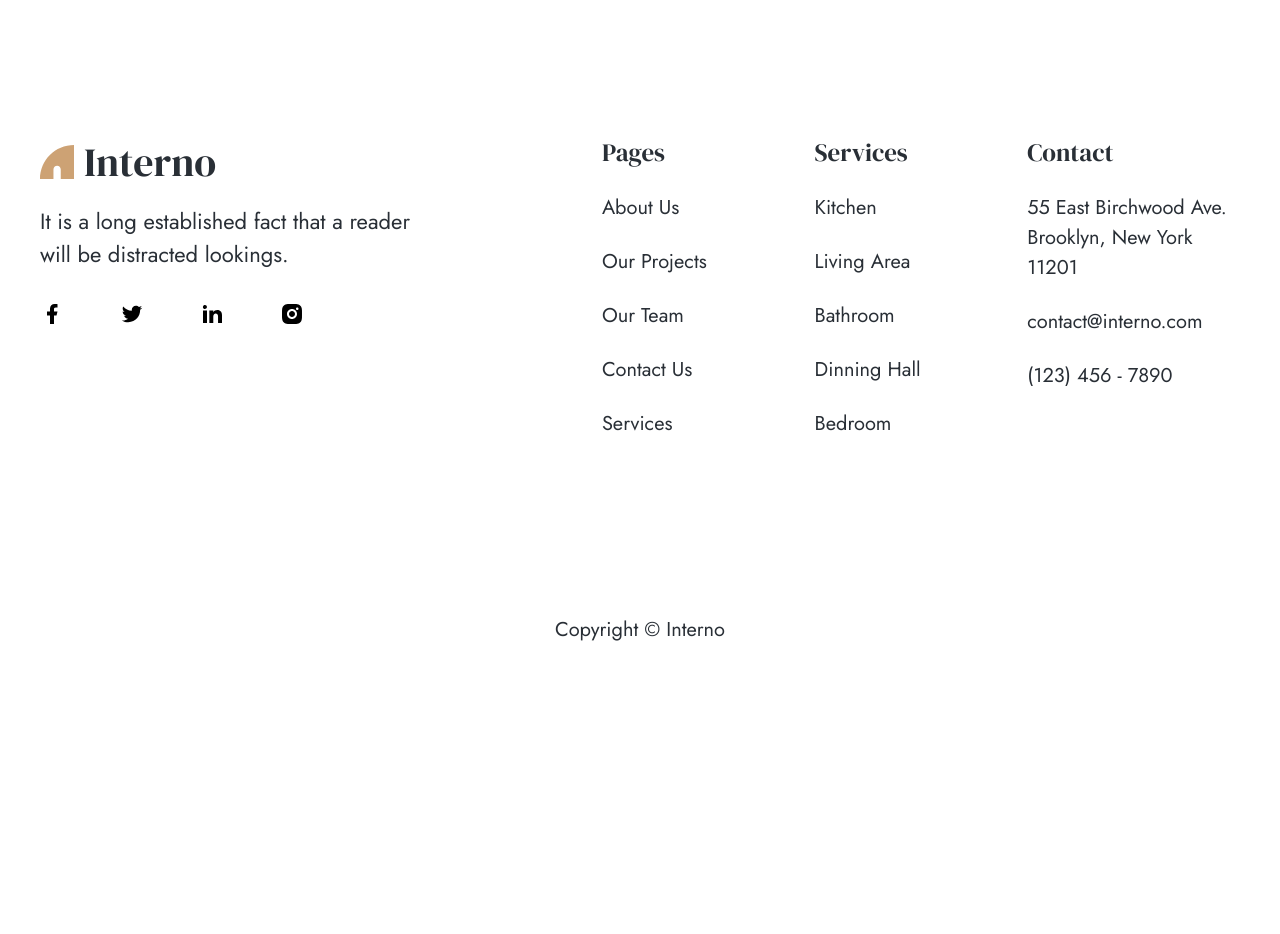
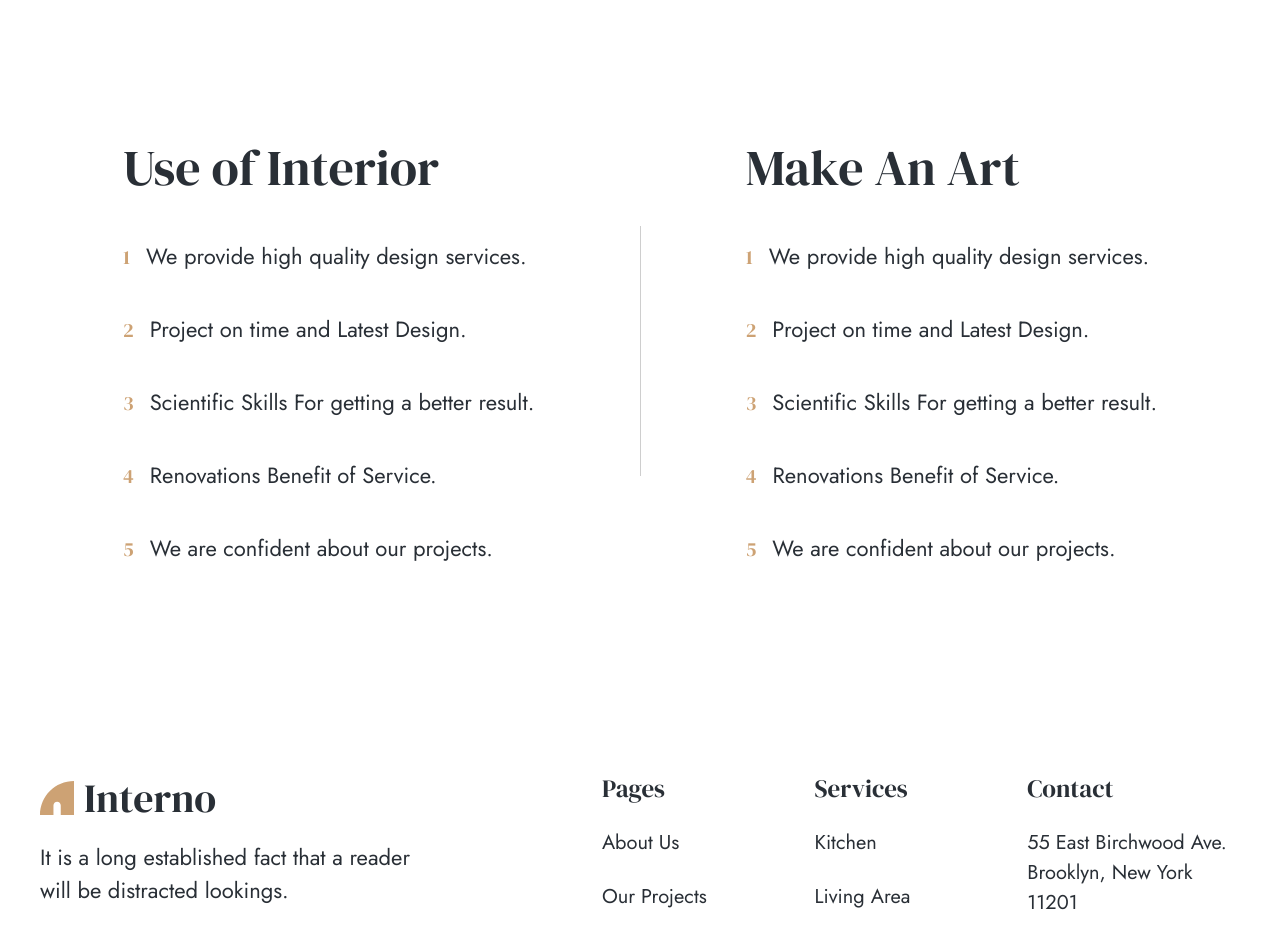
Before and after one commit to nhui98/interno-nextjs, a Next.js app: page /services/single in a window 1280 px wide. Shown: the part 1960-2894 px from the top of the page. Before the commit the page ends 2655 px from the top, so only its background shows below. Built offline with nearby package versions, Linux system fonts and the light colour scheme.

Commit message:
services single points

```diff
--- a/src/app/layout.tsx
+++ b/src/app/layout.tsx
@@ -1,4 +1,4 @@
-import { DMSerifDisplay, jost } from "@/config/fonts";
+import { DM_Serif_Display, Jost } from "next/font/google";
 import "./globals.css";
 import Header from "@/components/header";
 import Footer from "@/components/footer";
@@ -7,6 +7,15 @@ export const metadata = {
   title: "Create Next App",
   description: "Generated by create next app",
 };
+
+const DMSerifDisplay = DM_Serif_Display({
+  weight: ["400"],
+  style: ["italic", "normal"],
+  subsets: ["latin"],
+  variable: "--font-dm-serif-display",
+});
+
+const jost = Jost({ subsets: ["latin"], variable: "--font-jost" });
 
 export default function RootLayout({
   children,
--- a/src/app/services/single/page.tsx
+++ b/src/app/services/single/page.tsx
@@ -3,6 +3,7 @@ import BannerImage from "../../../images/services-single-banner.png";
 import ServiceDetail from "@/components/services/service-detail";
 import Clients from "@/components/home/clients";
 import Video from "@/components/services/video";
+import Points from "@/components/services/points";
 
 export default function Page() {
   return (
@@ -15,6 +16,7 @@ export default function Page() {
       <ServiceDetail />
       <Clients />
       <Video />
+      <Points />
     </main>
   );
 }
--- /dev/null
+++ b/src/components/services/points.tsx
@@ -0,0 +1,57 @@
+import Container from "../container";
+
+const interiors = [
+  "We provide high quality design services.",
+  "Project on time and Latest Design.",
+  "Scientific Skills For getting a better result.",
+  "Renovations Benefit of Service.",
+  "We are confident about our projects.",
+];
+
+const art = [
+  "We provide high quality design services.",
+  "Project on time and Latest Design.",
+  "Scientific Skills For getting a better result.",
+  "Renovations Benefit of Service.",
+  "We are confident about our projects.",
+];
+
+export default function Points() {
+  return (
+    <section className="mt-52">
+      <Container>
+        <div className="flex items-center justify-between px-[83px]">
+          <div>
+            <h2 className="font-serif text-6xl">Use of Interior</h2>
+            <ul className="mt-[23px]">
+              {interiors.map((interior, i) => (
+                <li key={interior} className="mt-10 text-lg">
+                  <span className="font-serif text-2xl text-brown">
+                    {i + 1}
+                  </span>
+                  <span className="pl-4">{interior}</span>
+                </li>
+              ))}
+            </ul>
+          </div>
+
+          <div className="h-[250px] w-[1px] bg-[#CECECE]" />
+
+          <div>
+            <h2 className="font-serif text-6xl">Make An Art</h2>
+            <ul className="mt-[23px]">
+              {art.map((a, i) => (
+                <li key={a} className="mt-10 text-lg">
+                  <span className="font-serif text-2xl text-brown">
+                    {i + 1}
+                  </span>
+                  <span className="pl-4">{a}</span>
+                </li>
+              ))}
+            </ul>
+          </div>
+        </div>
+      </Container>
+    </section>
+  );
+}
--- a/src/config/fonts.ts
+++ /dev/null
@@ -1,10 +0,0 @@
-import { DM_Serif_Display, Jost } from "next/font/google";
-
-export const DMSerifDisplay = DM_Serif_Display({
-  weight: ["400"],
-  style: ["italic", "normal"],
-  subsets: ["latin"],
-  variable: "--font-dm-serif-display",
-});
-
-export const jost = Jost({ subsets: ["latin"], variable: "--font-jost" });
```
